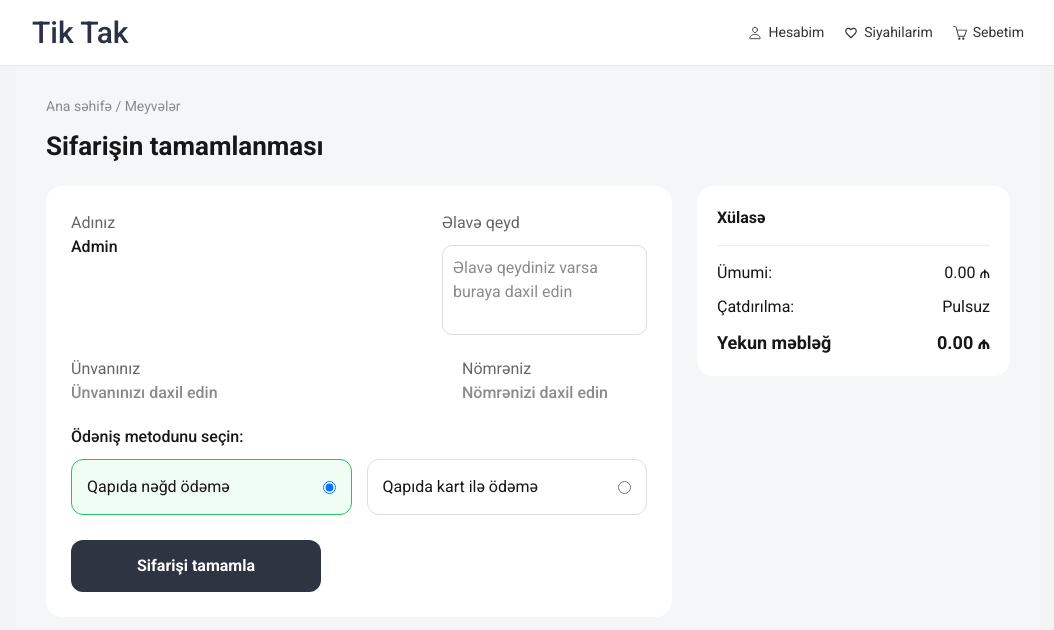
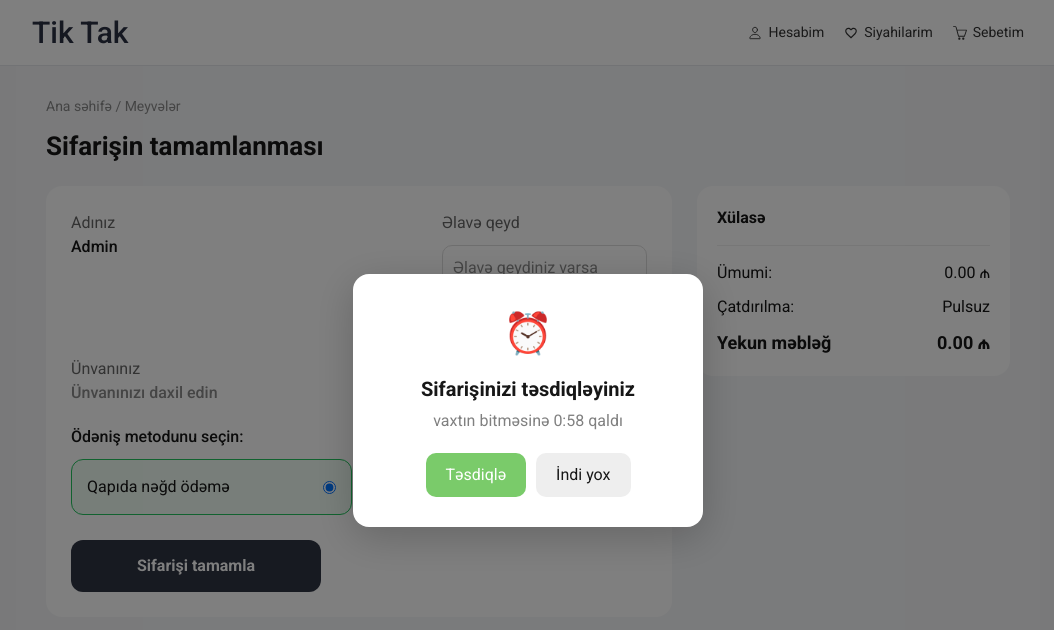
Before and after one commit to EsIbrahimli/tiktak-client, a Next.js app: page /checkout in a window 1280 px wide. Both pictures are taken after a click on the button "Sifarişi tamamla". Shown: the top 630 px of the page, without its empty margins (112-1166 px from the left). Built offline with nearby package versions, Linux system fonts and the light colour scheme.

Commit message:
Added checkout page modal

```diff
--- /dev/null
+++ b/src/app/checkout/checkoutModal.module.css
@@ -0,0 +1,63 @@
+.overlay {
+  position: fixed;
+  top: 0;
+  left: 0;
+  width: 100vw;
+  height: 100vh;
+  background: rgba(0, 0, 0, 0.5);
+
+  display: flex;
+  align-items: center;
+  justify-content: center;
+
+  z-index: 9999;
+}
+
+.modal {
+  background: white;
+  padding: 30px;
+  border-radius: 16px;
+  width: 350px;
+  text-align: center;
+
+  box-shadow: 0 10px 40px rgba(0,0,0,0.2);
+}
+
+.icon {
+  font-size: 40px;
+  margin-bottom: 10px;
+}
+
+.title {
+  font-size: 20px;
+  font-weight: 600;
+}
+
+.subtitle {
+  color: gray;
+  margin-top: 5px;
+}
+
+.actions {
+  display: flex;
+  gap: 10px;
+  justify-content: center;
+  margin-top: 20px;
+}
+
+.confirm {
+  background: #7acb6a;
+  color: white;
+  padding: 10px 20px;
+  border-radius: 10px;
+  border: none;
+  cursor: pointer;
+}
+
+.cancel {
+  background: #eee;
+  padding: 10px 20px;
+  border-radius: 10px;
+  border: none;
+  cursor: pointer;
+}
--- /dev/null
+++ b/src/app/checkout/checkoutModal.tsx
@@ -0,0 +1,62 @@
+"use client";
+import styles from "./checkoutModal.module.css";
+import { useEffect, useState } from "react";
+
+type Props = {
+  open: boolean;
+  onClose: () => void;
+  onConfirm: () => void;
+}
+
+
+
+export default function ConfirmModal({ open, onClose, onConfirm }: Props) {
+  if (!open) return null;
+   const [timeLeft, setTimeLeft] = useState(60);
+  useEffect(() => {
+  if (!open) return;
+
+  const interval = setInterval(() => {
+    setTimeLeft((prev) => {
+      if (prev <= 1) {
+        clearInterval(interval);
+        return 0;
+      }
+      return prev - 1;
+    });
+  }, 1000);
+
+  return () => clearInterval(interval);
+}, [open]);
+
+  const minutes = Math.floor(timeLeft / 60);
+const seconds = timeLeft % 60;
+
+const formattedTime = `${minutes}:${seconds
+  .toString()
+  .padStart(2, "0")}`;
+
+
+
+  return (
+    <div className={styles.overlay}>
+      <div className={styles.modal}>
+        <div className={styles.icon}>⏰</div>
+
+        <h2 className={styles.title}>Sifarişinizi təsdiqləyiniz</h2>
+        <p className={styles.subtitle}>
+  vaxtın bitməsinə {formattedTime} qaldı
+</p>
+        <div className={styles.actions}>
+          <button className={styles.confirm} onClick={onConfirm}>
+            Təsdiqlə
+          </button>
+
+          <button className={styles.cancel} onClick={onClose}>
+            İndi yox
+          </button>
+        </div>
+      </div>
+    </div>
+  );
+}
--- a/src/app/checkout/page.tsx
+++ b/src/app/checkout/page.tsx
@@ -3,7 +3,10 @@
 import { useState } from "react";
 import styles from "./checkout.module.css";
 import { useCartStore } from "../../common/store/checkoutStore";
-import { AxiosInstance } from "axios";
+
+import ConfirmModal from "./checkoutModal";
+
+import  {axiosInstance}  from "../../services/axiosInstance";
 
 export default function Checkout() {
   const items = useCartStore((state) => state.items);
@@ -14,6 +17,7 @@ export default function Checkout() {
   const [address, setAddress] = useState("");
   const [phone, setPhone] = useState("");
   const [loading, setLoading] = useState(false);
+  const [showModal, setShowModal] = useState(false);
 
   const total = items.reduce(
     (sum, item) => sum + parseFloat(item.price || item.total_price),
@@ -33,7 +37,7 @@ export default function Checkout() {
 
     const orderData = {
       total: total.toFixed(2),
-      deliveryFee: "0.00", // istəyə görə dəyişə bilərsən
+      deliveryFee: "0.00",
       paymentMethod: payment.toUpperCase(),
       note,
       address,
@@ -47,7 +51,7 @@ export default function Checkout() {
     try {
       setLoading(true);
       const { data } = await axiosInstance.post(
-        "/orders/checkout", // POST endpoint
+        "/orders/checkout",
         orderData
       );
       console.log("Sifariş tamamlandı:", data);
@@ -133,14 +137,22 @@ export default function Checkout() {
             </div>
           </div>
 
-          <button
+          <button onClick={() => setShowModal(true)}
             className={styles.button}
-            onClick={handleOrder}
+
             disabled={loading}
           >
             {loading ? "Göndərilir..." : "Sifarişi tamamla"}
           </button>
         </div>
+        <ConfirmModal
+  open={showModal}
+  onClose={() => setShowModal(false)}
+  onConfirm={async () => {
+    setShowModal(false);
+    await handleOrder(); // sənin POST funksiyan
+  }}
+/>
 
         {/* RIGHT */}
         <div className={styles.right}>
@@ -173,5 +185,6 @@ export default function Checkout() {
         </div>
       </div>
     </div>
+
   );
 }
```
